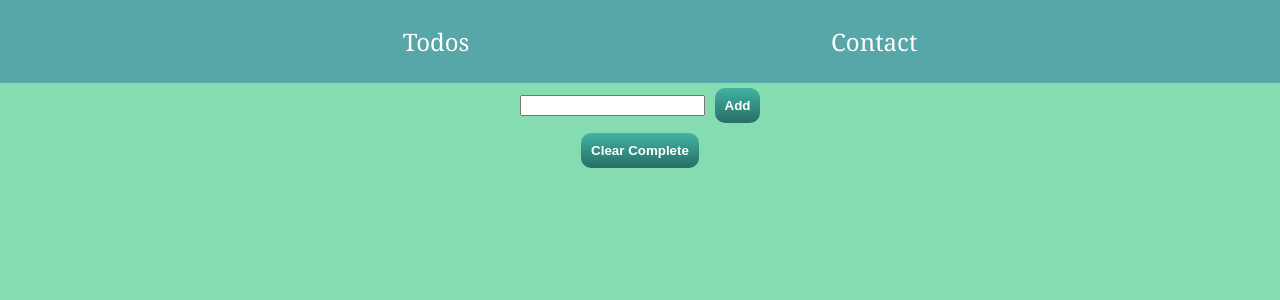
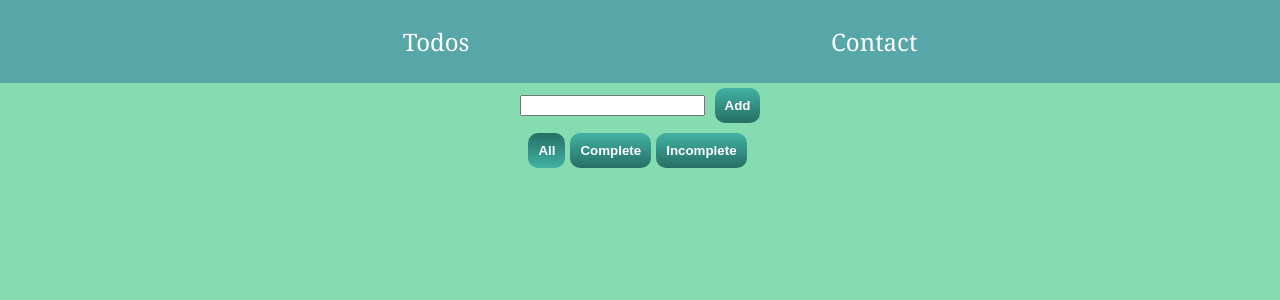
Before and after one commit to ChrisPitts/task-management-app, a React (Create React App) app: page / in a window 1280 px wide. Shown: the top 300 px of the page. Built offline with nearby package versions, Linux system fonts and the light colour scheme.

Commit message:
added filter buttons

```diff
--- a/src/components/Todos.js
+++ b/src/components/Todos.js
@@ -1,6 +1,6 @@
 import React, { Component } from 'react';
 import { useSelector, connect} from 'react-redux';
-import { addItem, clearComplete, deleteItem, toggleComplete} from '../state/action-creators';
+import { addItem, clearComplete, deleteItem, toggleComplete, setFilter} from '../state/action-creators';
 
 // Component that allows the user to add items to the to do list
 export class Input extends Component {
@@ -31,8 +31,9 @@ export class Input extends Component {
 // Displays an individual todo list item
 function Todo(props)
 {
+    let hiddenStr = props.hidden ? 'hidden' : '';
     return(
-        <div class="todoItem">
+        <div className={`todoItem ${hiddenStr}`}>
             <input
                 type={"checkbox"}
                 checked={props.complete}
@@ -48,25 +49,36 @@ function Todo(props)
 function TodoList(props)
 {
   const state = useSelector((state)=>state);
+//   console.dir(state);
 
-  return (
+
+
+    return (
+
     <main>
         <Input onAdd={props.onAdd} />
-        {state.map((item, index) => (
+        {state.items.map((item, index) => (
         <Todo
             description={item.description}
             complete={item.complete}
             index={index}
             onDelete={props.onDelete}
-            toggleComplete={props.toggleComplete}/>
+            toggleComplete={props.toggleComplete}
+            hidden={(state.filter == "COMPLETE" && item.complete == false)||
+                    (state.filter == "INCOMPLETE" && item.complete == true)}/>
         ))}
-        <button onClick={()=>props.clearComplete()}>Clear Complete</button>
+        <button className={'filterBtn ' + (state.filter == "ALL" ? "active" : "")} onClick={()=>props.setFilter("ALL")}>All</button>
+        <button className={'filterBtn ' + (state.filter == "COMPLETE" ? "active" : "")} onClick={()=>props.setFilter("COMPLETE")}>Complete</button>
+        <button className={'filterBtn ' + (state.filter == "INCOMPLETE" ? "active" : "")} onClick={()=>props.setFilter("INCOMPLETE")}>Incomplete</button>
     </main>
   );
 }
 
 function mapStateToProps(state){
-    return {items: state}
+    return {
+        items: state.items,
+        filter: state.filter
+    }
 }
 
 function mapDispatchToProps(dispatch)
@@ -81,9 +93,10 @@ function mapDispatchToProps(dispatch)
         toggleComplete: (index)=>{
             dispatch(toggleComplete(index));
         },
-        clearComplete: ()=>{
-            dispatch(clearComplete());
+        setFilter: (filter)=>{
+            dispatch(setFilter(filter));
         }
+
     }
 }
 
--- a/src/css/App.css
+++ b/src/css/App.css
@@ -7,6 +7,10 @@ body {
   background-color: #85dcb0;
   font-size: 1.5em;
   font-family: Georgia, "Times New Roman", Times, serif;
+}
+
+.hidden {
+  display: none !important;
 }
 
 nav {
@@ -45,6 +49,13 @@ main .todoItem {
   padding: 5px;
   border-radius: 5px;
 }
+main .filterBtn {
+  display: inline-block;
+  margin-right: 5px;
+}
+main .filterBtn.active {
+  background: linear-gradient(#276e65, #41b3a3);
+}
 
 form input, form textarea {
   width: 80%;
--- a/src/css/App.scss
+++ b/src/css/App.scss
@@ -22,6 +22,10 @@ body
     background-color: $background-color;
     font-size: $font-size;
     font-family: Georgia, 'Times New Roman', Times, serif;
+}
+
+.hidden{
+    display: none!important;
 }
 
 nav{
@@ -61,6 +65,15 @@ main{
         padding: 5px;
         border-radius: 5px;
     }
+
+    .filterBtn{
+        display: inline-block;
+        margin-right: 5px;
+
+        &.active{
+            background: linear-gradient($button-color-2, $button-color-1);
+        }
+    }
 }
 
 form{
--- a/src/state/action-creators.js
+++ b/src/state/action-creators.js
@@ -30,3 +30,10 @@ export function toggleComplete(index){
 export function clearComplete(){
     return ({type: "CLEAR_COMPLETE"});
 }
+
+export function setFilter(filter){
+    return ({
+        type: "SET_FILTER",
+        filter: filter
+    });
+}
--- /dev/null
+++ b/src/state/reducers/filter.js
@@ -0,0 +1,10 @@
+export function filter(state="ALL", action)
+{
+    switch(action.type)
+    {
+        case "SET_FILTER":
+            return action.filter;
+        default:
+            return state;
+    }
+}
--- a/src/state/reducer.js
+++ b/src/state/reducers/items.js
@@ -1,4 +1,4 @@
-export function reducer(state = [], action){
+export function items(state = [], action){
     switch(action.type)
     {
         case "ADD_ITEM":
@@ -12,16 +12,14 @@ export function reducer(state = [], action){
                 ...state.slice(action.index + 1)
             ];
         case "TOGGLE_COMPLETE":
-            return[
+            return [
                 ...state.slice(0, action.index),
                 {
                     description: state[action.index].description,
                     complete: !state[action.index].complete
                 },
                 ...state.slice(action.index + 1)
-            ]
-        case "CLEAR_COMPLETE":
-            return state.filter(item =>!item.complete);
+                ]
         default:
             return state;
     }
--- /dev/null
+++ b/src/state/reducers/reducer.js
@@ -0,0 +1,5 @@
+import { combineReducers } from "redux";
+import { filter } from "./filter";
+import { items } from "./items";
+
+export var reducer = combineReducers({items, filter});
--- a/src/state/store.js
+++ b/src/state/store.js
@@ -1,4 +1,6 @@
 import { createStore } from "redux";
-import { reducer } from "./reducer";
+import { reducer } from "./reducers/reducer";
 
-export const store = createStore(reducer, []);
+export const store = createStore(reducer);
+
+console.dir(store.getState());
```
